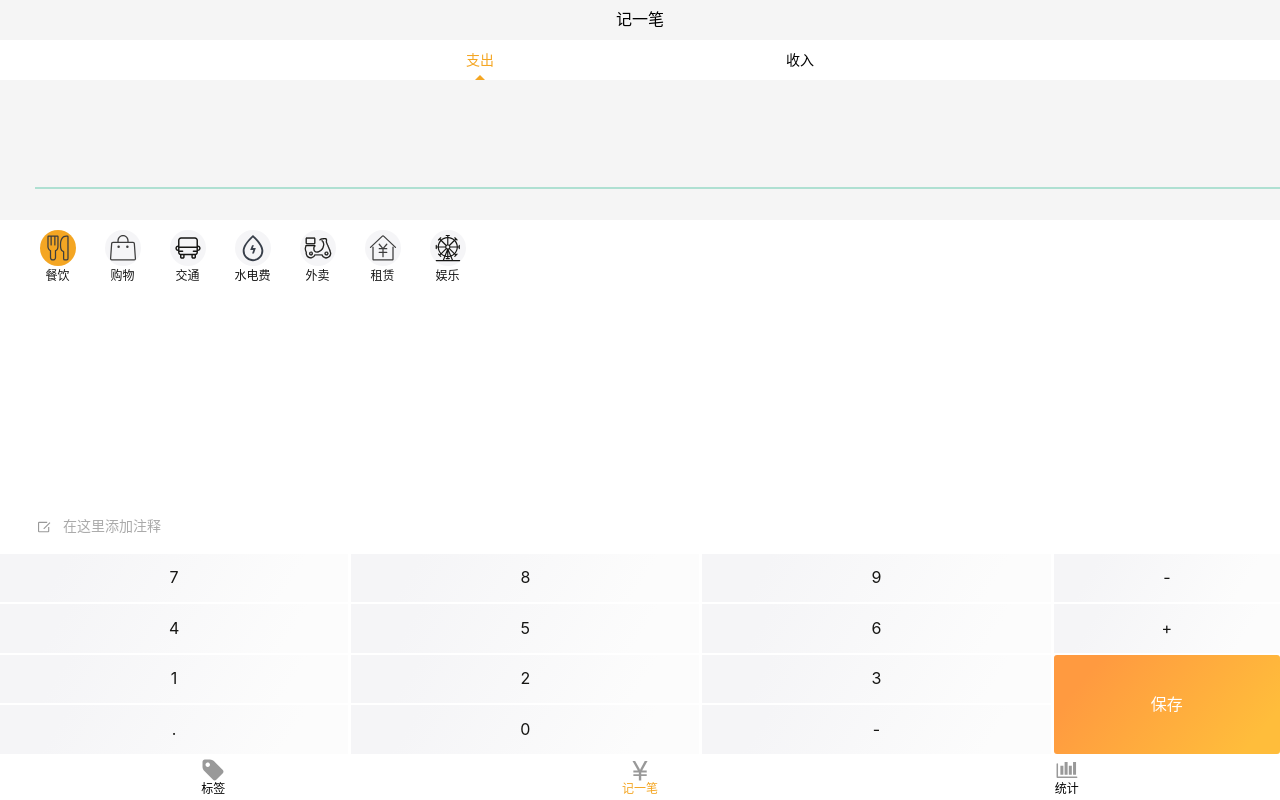
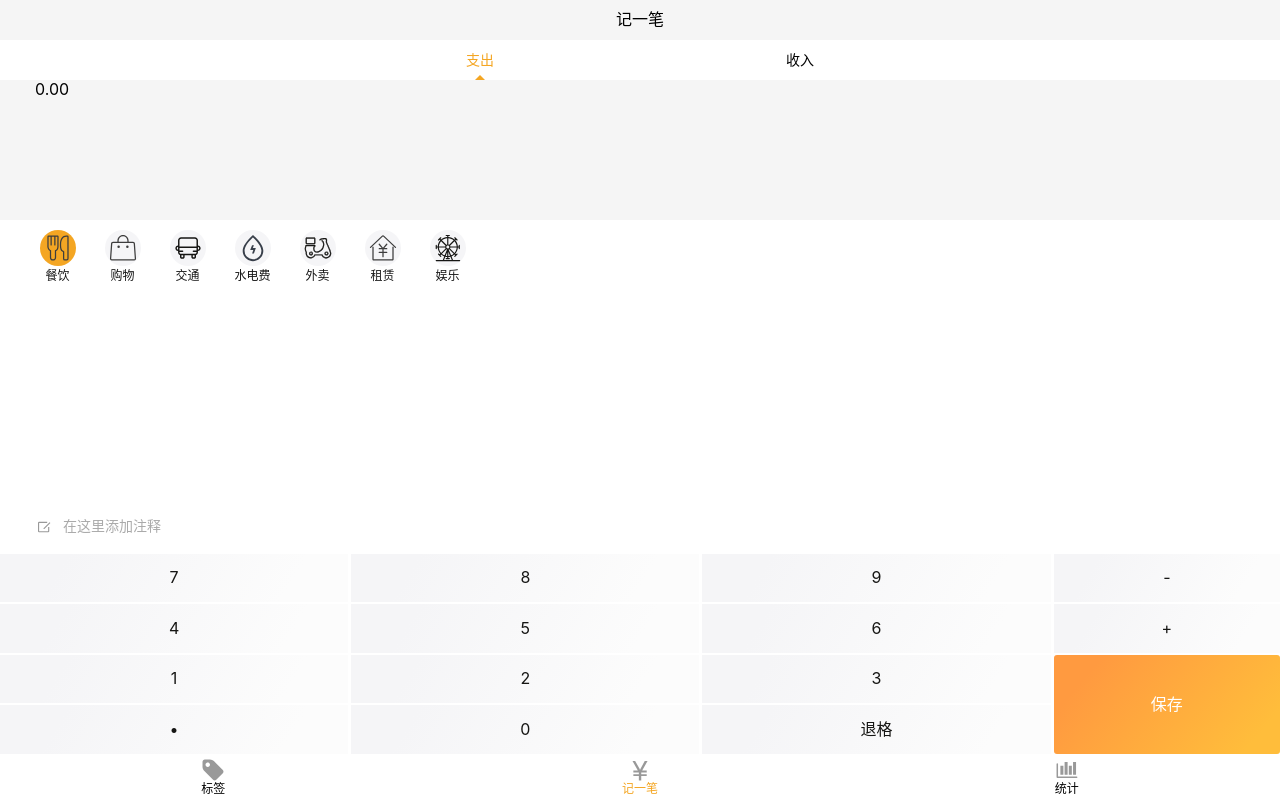
Before and after one commit to sandreams/bookkeeping, a React (Create React App) app: page /money in a window 1280 px wide. Built offline with nearby package versions, Linux system fonts and the light colour scheme.

Commit message:
Money 组件增加对子组件的 memo缓存

```diff
--- a/src/views/money/CategorySection.tsx
+++ b/src/views/money/CategorySection.tsx
@@ -1,5 +1,5 @@
 import styled from 'styled-components'
-import { useState } from 'react'
+import { useState, memo } from 'react'
 const Wrapper = styled.section`
   background-color: #fff;
   ul {
@@ -59,6 +59,7 @@ const CategorySection: React.FC = () => {
     { key: 'expend', name: '支出' },
     { key: 'income', name: '收入' },
   ]
+  console.log('Category 组件渲染了')
   return (
     <Wrapper>
       <ul>
@@ -76,4 +77,4 @@ const CategorySection: React.FC = () => {
     </Wrapper>
   )
 }
-export default CategorySection
+export default memo(CategorySection)
--- a/src/views/money/NotesSection.tsx
+++ b/src/views/money/NotesSection.tsx
@@ -1,6 +1,6 @@
 import styled from 'styled-components'
 import Icon from 'components/Icon'
-import { useRef, useState } from 'react'
+import { useRef, useState, memo } from 'react'
 const Wrapper = styled.section`
   background-color: #fff;
   padding: 18px 0 18px 35px;
@@ -26,6 +26,7 @@ const NotesSection = () => {
       setNote(refInput.current.value)
     }
   }
+  console.log('Note 组件渲染了')
   return (
     <Wrapper>
       <div className="note-editor">
@@ -41,4 +42,4 @@ const NotesSection = () => {
     </Wrapper>
   )
 }
-export default NotesSection
+export default memo(NotesSection)
--- a/src/views/money/NumberPadSection.tsx
+++ b/src/views/money/NumberPadSection.tsx
@@ -1,5 +1,107 @@
+import React, { memo } from 'react'
 import styled from 'styled-components'
-const NumberPadSection = styled.section`
+import Numkey from './components/Numkey'
+import { fontColor } from 'helper'
+
+const Wrapper = styled.section`
   background-color: #fff;
+  height: 200px;
+  display: grid;
+  grid-template-rows: repeat(4, 1fr);
+  grid-template-columns: repeat(3, 1fr) 0.65fr;
+  grid-auto-flow: column;
+  gap: 2px 3px;
+  .a-area {
+    color: ${fontColor.normal};
+    background: linear-gradient(121deg, #f5f5f7 18.26%, #fcfcfc 82.13%);
+  }
+  .b-area {
+    grid-row: 3/-1;
+    grid-column: 4;
+    color: #fff;
+    background: linear-gradient(130deg, #ff9a40 16%, #ffbd3b 88%);
+    border-radius: 3px;
+  }
+  .icon {
+    fill: ${fontColor.normal};
+    width: 24px;
+    height: 24px;
+  }
 `
-export default NumberPadSection
+const NumberPadSection = ({ setNum }: { setNum: React.Dispatch<string> }) => {
+  console.log('NumberPad 组件渲染了')
+  const onClickNum = (e: React.MouseEvent) => {
+    const dataset = (e.target as HTMLDivElement).dataset
+    if (!dataset || !dataset['key']) {
+      return
+    }
+    const text = dataset['key']
+    switch (text) {
+      case '0':
+      case '1':
+      case '2':
+      case '3':
+      case '4':
+      case '5':
+      case '6':
+      case '7':
+      case '8':
+      case '9':
+        setNum(text)
+        break
+
+      default:
+        break
+    }
+  }
+  return (
+    <Wrapper onClick={onClickNum}>
+      <Numkey cls="a-area" dataKey="7">
+        {'7'}
+      </Numkey>
+      <Numkey cls="a-area" dataKey="4">
+        {'4'}
+      </Numkey>
+      <Numkey cls="a-area" dataKey="1">
+        {'1'}
+      </Numkey>
+      <Numkey cls="a-area" dataKey=".">
+        {'•'}
+      </Numkey>
+      <Numkey cls="a-area" dataKey="8">
+        {'8'}
+      </Numkey>
+      <Numkey cls="a-area" dataKey="5">
+        {'5'}
+      </Numkey>
+      <Numkey cls="a-area" dataKey="2">
+        {'2'}
+      </Numkey>
+      <Numkey cls="a-area" dataKey="0">
+        {'0'}
+      </Numkey>
+      <Numkey cls="a-area" dataKey="9">
+        {'9'}
+      </Numkey>
+      <Numkey cls="a-area" dataKey="6">
+        {'6'}
+      </Numkey>
+      <Numkey cls="a-area" dataKey="3">
+        {'3'}
+      </Numkey>
+      <Numkey cls="a-area" dataKey="backspace">
+        {'退格'}
+      </Numkey>
+      <Numkey cls="a-area" dataKey="-">
+        {'-'}
+      </Numkey>
+      <Numkey cls="a-area" dataKey="+">
+        {'+'}
+      </Numkey>
+      <Numkey cls="b-area" dataKey="save">
+        {'保存'}
+      </Numkey>
+    </Wrapper>
+  )
+}
+export default memo(NumberPadSection)
--- /dev/null
+++ b/src/views/money/OutputSection.tsx
@@ -0,0 +1,28 @@
+import styled from 'styled-components'
+import { fontColor, borderColor } from 'helper'
+import { memo } from 'react'
+const Wrapper = styled.section`
+  height: 140px;
+  display: flex;
+  align-items: start;
+  padding-left: 35px;
+  .output-num {
+    width: 100%;
+    input {
+      width: 100%;
+      font-size: 44px;
+      padding: 27px 0;
+      border-bottom: 2px solid ${borderColor.green};
+      color: ${fontColor.num};
+    }
+  }
+`
+const OutputSection = (props: { output: string }) => {
+  console.log('Output 组件渲染了')
+  return (
+    <Wrapper>
+      <div className="output-num">{props.output}</div>
+    </Wrapper>
+  )
+}
+export default memo(OutputSection)
--- a/src/views/money/TagsSection.tsx
+++ b/src/views/money/TagsSection.tsx
@@ -1,4 +1,4 @@
-import { useState } from 'react'
+import { useState, memo } from 'react'
 import styled from 'styled-components'
 import TagItem from './components/TagItem'
 const Wrapper = styled.section`
@@ -55,7 +55,7 @@ const TagsSection: React.FC = () => {
   const [activeIndex, setIndex] = useState(0)
   const [tags, setTags] = useState<TagData[]>(tagList)
   const onTagChange = (index: number) => setIndex(index)
-  console.log('tagSection 组件 render 了')
+  console.log('tags 组件渲染了')
   return (
     <Wrapper>
       {tags.map((t, index) => (
@@ -70,4 +70,4 @@ const TagsSection: React.FC = () => {
     </Wrapper>
   )
 }
-export default TagsSection
+export default memo(TagsSection)
--- a/src/views/money/components/InputSection.tsx
+++ /dev/null
@@ -1,8 +0,0 @@
-import styled from 'styled-components'
-const InputSection = styled.section`
-  height: 140px;
-  display: flex;
-  align-items: start;
-  padding-left: 35px;
-`
-export default InputSection
--- a/src/views/money/components/Numkey.tsx
+++ b/src/views/money/components/Numkey.tsx
@@ -3,12 +3,24 @@ const NumkeyWrapper = styled.div`
   display: flex;
   align-items: center;
   justify-content: center;
-  &:hover {
+  /* &:hover {
     color: #fff;
     background: #ffdc00;
-  }
+  } */
 `
-const Numkey = ({ children, cls }: { children: any; cls: string }) => {
-  return <NumkeyWrapper className={cls}>{children}</NumkeyWrapper>
+const Numkey = ({
+  children,
+  cls,
+  dataKey,
+}: {
+  children: React.ReactChild | string
+  cls: string
+  dataKey: string
+}) => {
+  return (
+    <NumkeyWrapper className={cls} data-key={dataKey}>
+      {children}
+    </NumkeyWrapper>
+  )
 }
 export default Numkey
--- a/src/views/money/components/Numpad.tsx
+++ /dev/null
@@ -1,45 +0,0 @@
-import styled from 'styled-components'
-import Numkey from './Numkey'
-import { fontColor } from 'helper'
-const NumpadWrapper = styled.div`
-  height: 200px;
-  display: grid;
-  grid-template-rows: repeat(4, 1fr);
-  grid-template-columns: repeat(3, 1fr) 0.65fr;
-  grid-auto-flow: column;
-  gap: 2px 3px;
-  .a-area {
-    color: ${fontColor.normal};
-    background: linear-gradient(121deg, #f5f5f7 18.26%, #fcfcfc 82.13%);
-  }
-  .b-area {
-    grid-row: 3/-1;
-    grid-column: 4;
-    color: #fff;
-    background: linear-gradient(130deg, #ff9a40 16%, #ffbd3b 88%);
-    border-radius: 3px;
-  }
-`
-
-const Numpad = () => {
-  return (
-    <NumpadWrapper>
-      <Numkey cls="a-area">{'7'}</Numkey>
-      <Numkey cls="a-area">{'4'}</Numkey>
-      <Numkey cls="a-area">{'1'}</Numkey>
-      <Numkey cls="a-area">{'.'}</Numkey>
-      <Numkey cls="a-area">{'8'}</Numkey>
-      <Numkey cls="a-area">{'5'}</Numkey>
-      <Numkey cls="a-area">{'2'}</Numkey>
-      <Numkey cls="a-area">{'0'}</Numkey>
-      <Numkey cls="a-area">{'9'}</Numkey>
-      <Numkey cls="a-area">{'6'}</Numkey>
-      <Numkey cls="a-area">{'3'}</Numkey>
-      <Numkey cls="a-area">{'-'}</Numkey>
-      <Numkey cls="a-area">{'-'}</Numkey>
-      <Numkey cls="a-area">{'+'}</Numkey>
-      <Numkey cls="b-area">{'保存'}</Numkey>
-    </NumpadWrapper>
-  )
-}
-export default Numpad
--- a/src/views/money/components/TagItem.tsx
+++ b/src/views/money/components/TagItem.tsx
@@ -44,6 +44,7 @@ const TagItem = (prop: PropType) => {
       <div
         className={`icon-container ${prop.isActive ? ' icon-active' : ''}`}
         onClick={prop.onTagChange}
+        data-name={prop.tagName}
       >
         <Icon name={prop.iconName} />
       </div>
--- a/src/views/money/index.tsx
+++ b/src/views/money/index.tsx
@@ -1,31 +1,27 @@
 import Layout from 'components/Layout'
-import { useRef } from 'react'
-import Numpad from './components/Numpad'
-import NumInput from './components/NumInput'
+import { useRef, useState } from 'react'
 import CategorySection from './CategorySection'
-import InputSection from './components/InputSection'
+import OutputSection from './OutputSection'
 import TagsSection from './TagsSection'
 import NotesSection from './NotesSection'
 import NumberPadSection from './NumberPadSection'
 
 const Tags = () => {
+  const [num, setNum] = useState('0.00')
   const parentRef = useRef(null)
   const getInputNum = () => {
     // 获取 input 的实时输入值
     const num = (parentRef.current as any).num()
     console.log('num :>> ', num)
   }
+  console.log('主组件渲染了')
   return (
     <Layout title="记一笔">
       <CategorySection />
-      <InputSection>
-        <NumInput ref={parentRef} />
-      </InputSection>
+      <OutputSection output={num} />
       <TagsSection />
       <NotesSection />
-      <NumberPadSection>
-        <Numpad />
-      </NumberPadSection>
+      <NumberPadSection setNum={setNum} />
     </Layout>
   )
 }
```
Also changed, not shown: src/icons/退格.svg (added).
